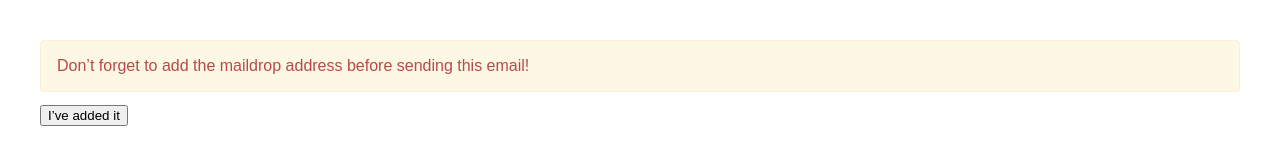
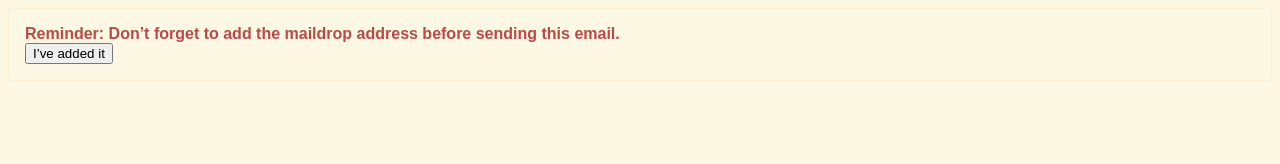
Before and after one commit to hjliss0628/maildrop-reminders, a plain HTML site: page index.html in a window 1280 px wide. Drawn offline with Linux system fonts and the light colour scheme.

Commit message:
Update index.html

```diff
--- a/index.html
+++ b/index.html
@@ -1,25 +1,25 @@
 <!DOCTYPE html>
 <html>
 <head>
+  <meta charset="utf-8">
   <title>Maildrop Reminder</title>
-  <meta charset="utf-8"/>
+  <script src="functions.js" defer></script>
   <style>
-    body { font-family: sans-serif; padding: 2em; }
-    #reminder { color: #b94a48; background: #fcf8e3; border: 1px solid #fbeed5; padding: 1em; border-radius: 4px;}
-    button { margin-top: 1em; }
+    body {
+      font-family: sans-serif;
+      padding: 1em;
+      background-color: #fcf8e3;
+      border: 1px solid #fbeed5;
+      border-radius: 4px;
+    }
+    #message {
+      color: #b94a48;
+      font-weight: bold;
+    }
   </style>
 </head>
 <body>
-  <div id="reminder">
-    Don’t forget to add the maildrop address before sending this email!
-  </div>
-  <button onclick="markChecked()">I’ve added it</button>
-
-  <script>
-    function markChecked() {
-      document.getElementById('reminder').innerText = "Maildrop address confirmed. You’re good to go!";
-    }
-    // You can add more JS functions here if needed
-  </script>
+  <div id="message">Reminder: Don’t forget to add the maildrop address before sending this email.</div>
+  <button onclick="markConfirmed()">I’ve added it</button>
 </body>
 </html>
```
